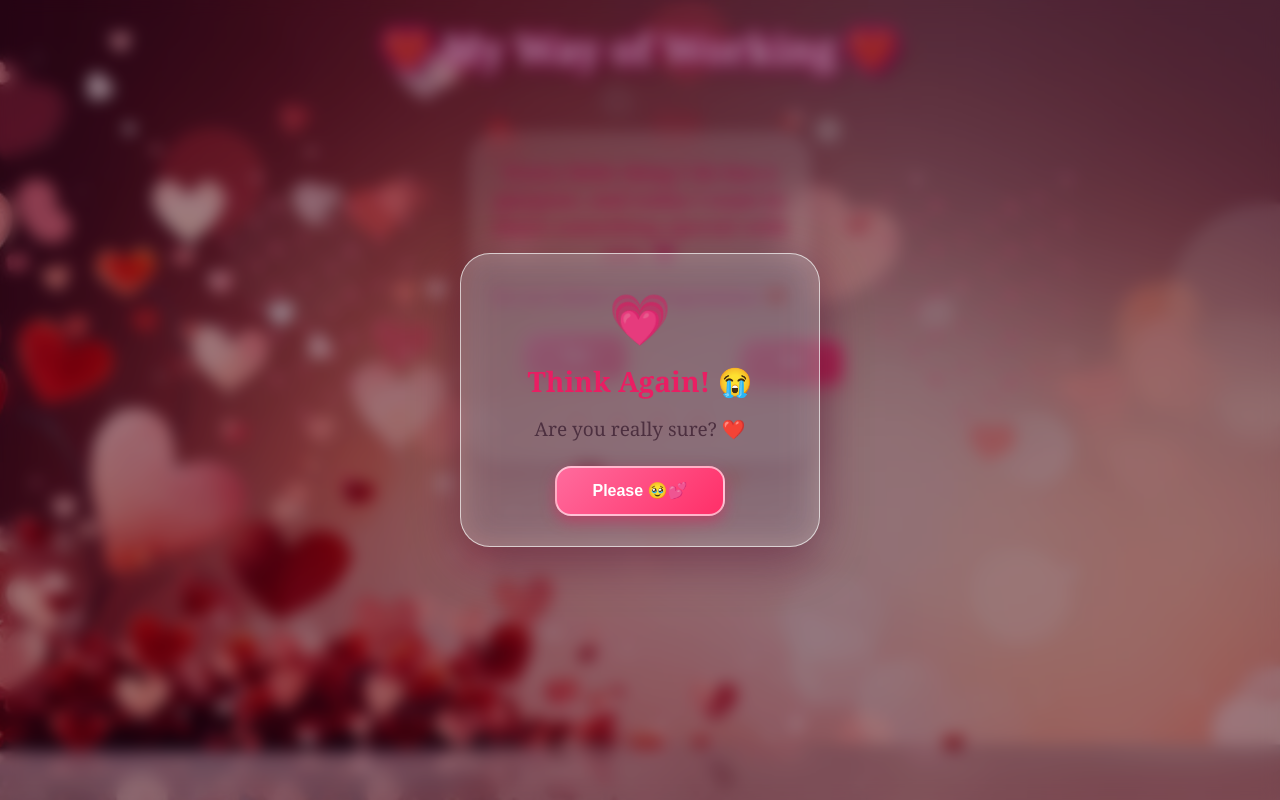
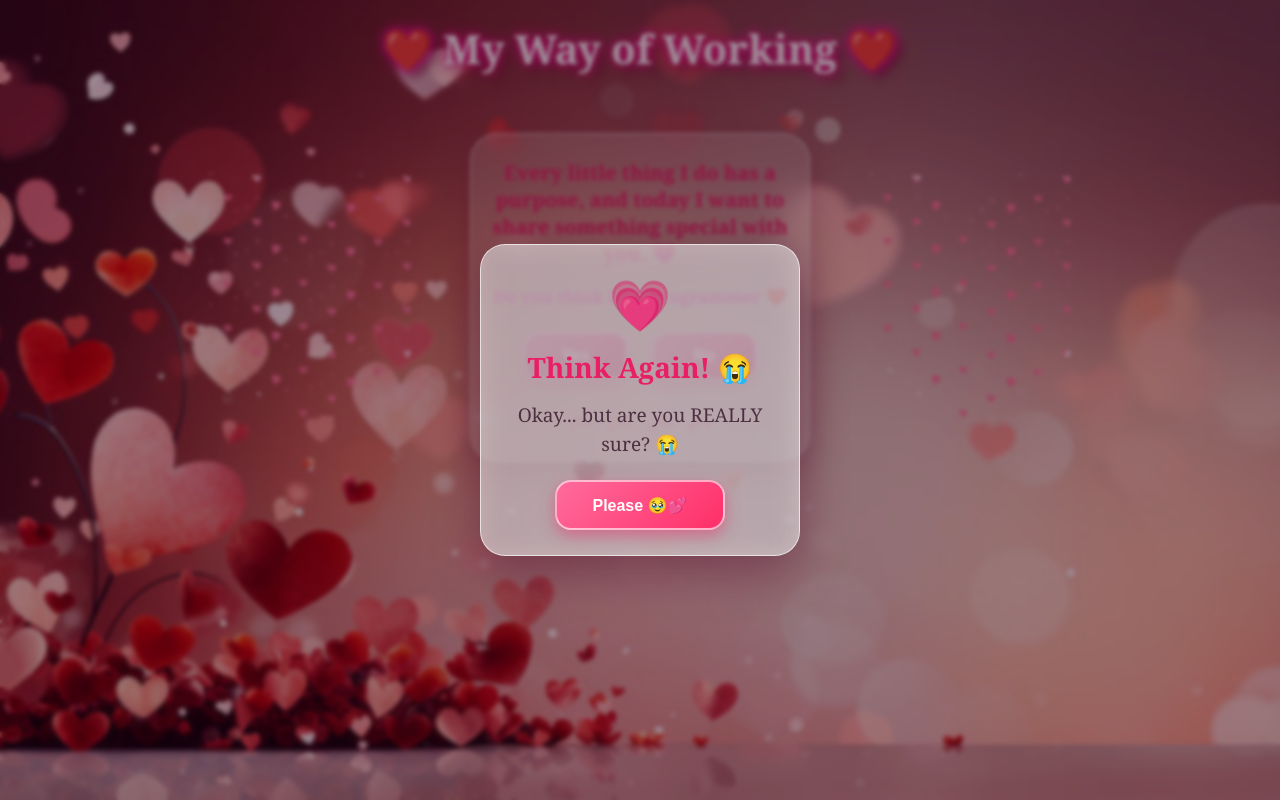
Before and after one commit to Programmer-Shahzaib/MY-Website-M-, a plain HTML site: page index.html in a window 1280 px wide. Both pictures are taken after a click on the button "No". Drawn offline with Linux system fonts and the light colour scheme.

Commit message:
The pop up box slightly changed

```diff
--- a/script.js
+++ b/script.js
@@ -7,19 +7,30 @@ let messages = [
     "Think again please 🥺",
     "Come on, give it another thought 💗",
     "I don't think that's the right answer 😭",
+    "Wait... are you really saying no? 😳",
+    "Please don't do this to me 🥹",
+    "Just think about it one more time 💕",
+    "Are you absolutely sure? 👀",
+    "Maybe you should reconsider 😭❤️",
+    "Nooo, try again! 🥺💗",
+    "I know you don't really mean that 😭",
+    "Come on, you can change your mind 💖",
+    "Give it another chance? 🥹",
+    "The button is asking you to reconsider 😂❤️",
+    "Okay... but are you REALLY sure? 😭"
 ];
 
-btnNo.addEventListener("mouseover", () => {
-    let maxX = window.innerWidth <= 500 ? 80 : 200;
-    let maxY = window.innerWidth <= 500 ? 80 : 200;
+// btnNo.addEventListener("mouseover", () => {
+//     let maxX = window.innerWidth <= 500 ? 80 : 200;
+//     let maxY = window.innerWidth <= 500 ? 80 : 200;
 
-    let x = Math.random() * maxX - maxX / 2;
-    let y = Math.random() * maxY - maxY / 2;
+//     let x = Math.random() * maxX - maxX / 2;
+//     let y = Math.random() * maxY - maxY / 2;
 
-    btnNo.style.position = "relative";
-    btnNo.style.left = x + "px";
-    btnNo.style.top = y + "px";
-});
+//     btnNo.style.position = "relative";
+//     btnNo.style.left = x + "px";
+//     btnNo.style.top = y + "px";
+// });
 
 btnNo.addEventListener("click", () => {
     let randomNumber = Math.floor(Math.random() * messages.length);
--- a/style.css
+++ b/style.css
@@ -142,7 +142,7 @@ button:hover {
     inset: 0;
     padding: 20px;
     background: rgba(40, 0, 25, 0.45);
-    backdrop-filter: blur(8px);
+    backdrop-filter: blur(2px);
     -webkit-backdrop-filter: blur(8px);
     justify-content: center;
     align-items: center;
@@ -150,18 +150,17 @@ button:hover {
 }
 
 .popup-box {
-    width: min(360px, 92vw);
-    padding: 30px 25px;
+    width: min(320px, 88vw);
+    padding: 25px 20px;
     text-align: center;
-    background: rgba(255, 255, 255, 0.25);
-    backdrop-filter: blur(18px);
-    -webkit-backdrop-filter: blur(18px);
+    background: rgba(255, 255, 255, 0.543);
+    backdrop-filter: blur(13px);
+    -webkit-backdrop-filter: blur(13px);
     border: 1px solid rgba(255, 255, 255, 0.65);
-    border-radius: 30px;
+    border-radius: 25px;
     box-shadow: 0 15px 50px rgba(80, 0, 40, 0.45);
     animation: popup 0.35s ease;
 }
-
 .popup-box .heart {
     font-size: 50px;
     margin-bottom: 10px;
```
